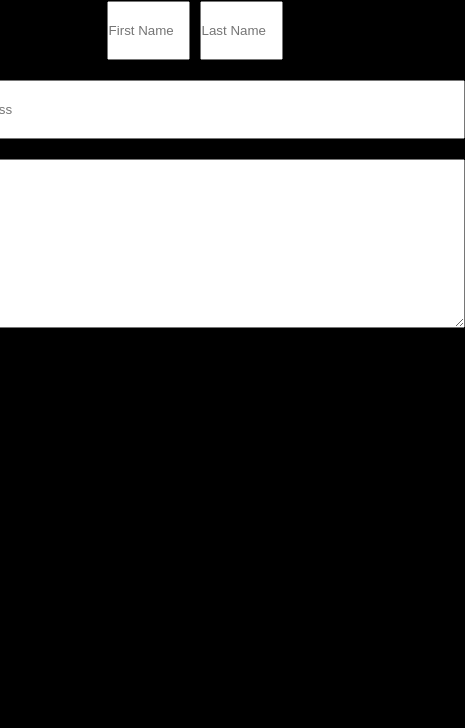
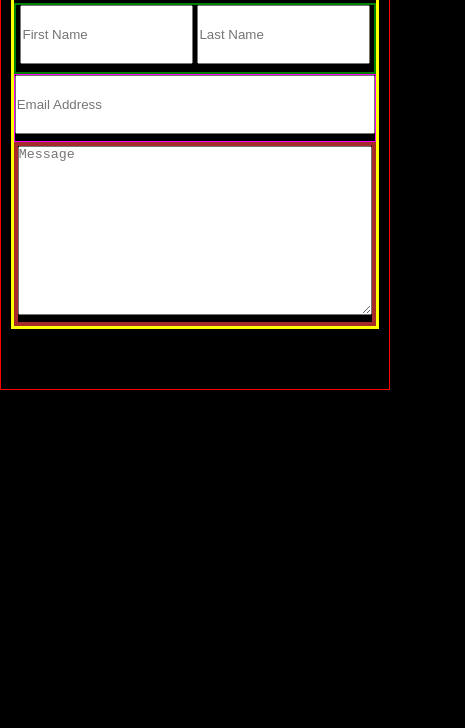
Before and after one commit to deepaksinghmudila/virtualkeyboard, a plain HTML site: page index.html in a window 390 px wide. Shown: the part 116-844 px from the top of the page, 465 px wide, since content can reach past the window. Drawn offline with Linux system fonts and the light colour scheme.

Commit message:
responsive layout

```diff
--- a/board.css
+++ b/board.css
@@ -11,50 +11,56 @@ body{
     display: flex;
     justify-content: center;
     align-items: center;
+    border:1px solid red;
 }
 .form-box {
-    height: 100%;
-    width: 100%;
     display: flex;
     flex-direction: column;
     align-items: center;
-    justify-content: center;
+    justify-content: space-evenly;
+    border:3px solid yellow;
 }
 .row1 {
-    width: 50%;
+    width: 100%;
     display: flex;
     justify-content: space-evenly;
-    align-items: center;
-
-    padding-bottom: 20px;
+    padding-bottom: 2%;
+    border:2px solid green;
 }
 .row2,.row3 {
+    width:100%;
     display: flex;
-    justify-content: space-between;
-    align-content: flex-end;
+    justify-content: center;
+    padding-bottom: 2%;
+    border:1px solid magenta;
 }
 .row3{
-    margin-top: 20px;
+    border:4px solid brown;
 }
-.input {
-    width:43%;
+.name_input {
+    width:48%;
     height: 7vh;
     color: black;
 }
-.text-input{
-   width:540px;
+.email_input{
+   width:100%;
    height: 7vh;
 }
 textarea{
     width:540px;
     height: 20vh;
 }
-/*.row3{
-    display: flex;
-    justify-content: space-between;
-    align-content: flex-end;
-    margin-top: 40px;;
-}*/
+/**************************************************/
+ @media only screen and (max-width: 600px) {
+    .form-box{
+        width:95%;
+    }
+ }
+ @media only screen and (max-width:260px){
+     .keyboard{
+           max-height: 60%;
+     }
+ }
 /***************************************************/
 .keyboard {
     position: fixed;
--- a/index.html
+++ b/index.html
@@ -12,11 +12,11 @@
       <div class="form-box">
           <h1 style="color:white;" >Let's Connect </h1><br>
          <div class="row1">
-             <input type="text" class="input" placeholder="First Name" >
-             <input type="text" class="input" placeholder="Last Name">
+             <input type="text" class="name_input" placeholder="First Name" >
+             <input type="text" class="name_input" placeholder="Last Name">
          </div>
          <div class="row2">
-             <input type="email" class="text-input" placeholder="Email Address" autocomplete="off">
+             <input type="email" class="email_input" placeholder="Email Address" autocomplete="off">
          </div>
          <div class="row3">
             <!--<input type="text" class="message" placeholder="Message"> -->
--- a/keyboard.js
+++ b/keyboard.js
@@ -39,8 +39,24 @@ const Keyboard = {
                 });
             });
         });
+/**************************************************************************************/
+        document.querySelectorAll(".name_input").forEach(element => {
+            element.addEventListener("focus", () => {
+                this.open(element.value, currentValue => {
+                    element.value = currentValue;
+                });
+            });
+        });
+
+        document.querySelectorAll(".email_input").forEach (element => {
+            element.addEventListener("focus", () => {
+                this.open(element.value, currentValue => {
+                    element.value = currentValue;
+                });
+            });
+        });
     },
-
+/***************************************************************************************/
     _createKeys() {
         const fragment = document.createDocumentFragment();
         const keyLayout = [
```
